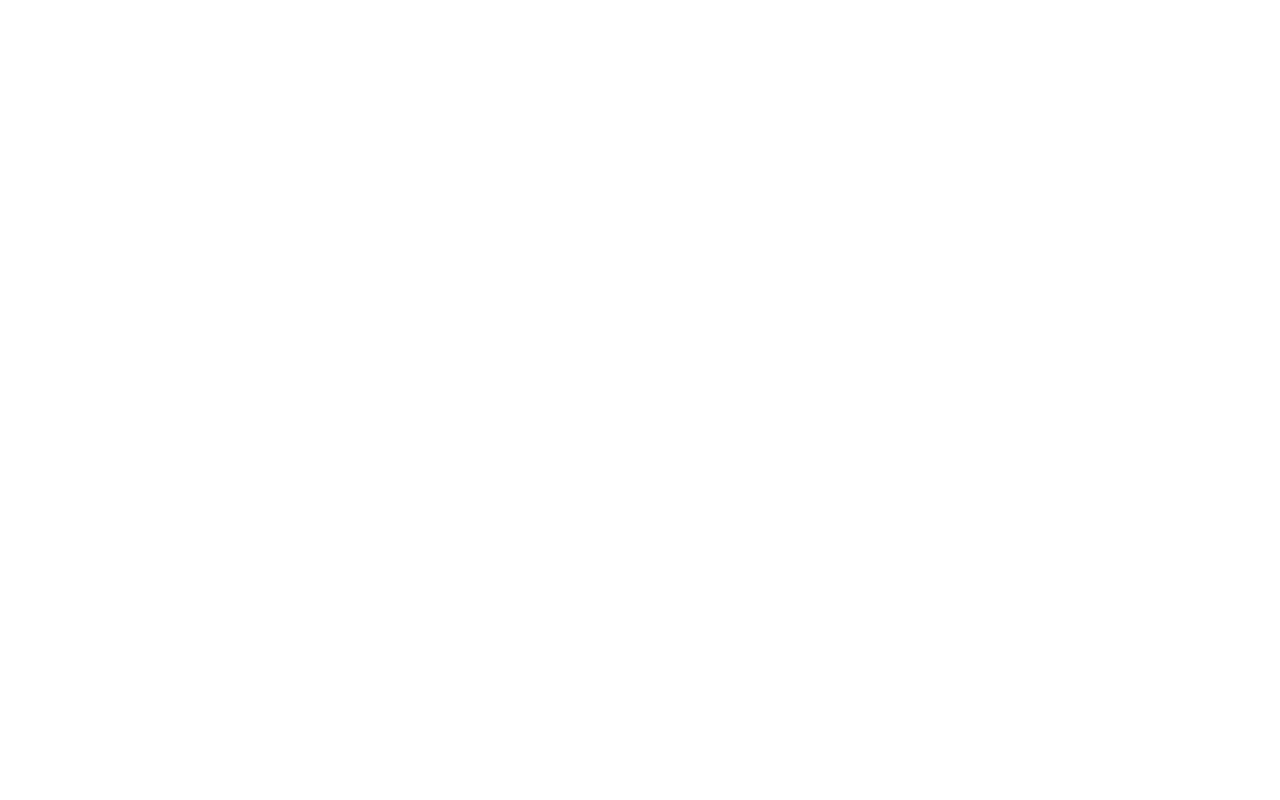
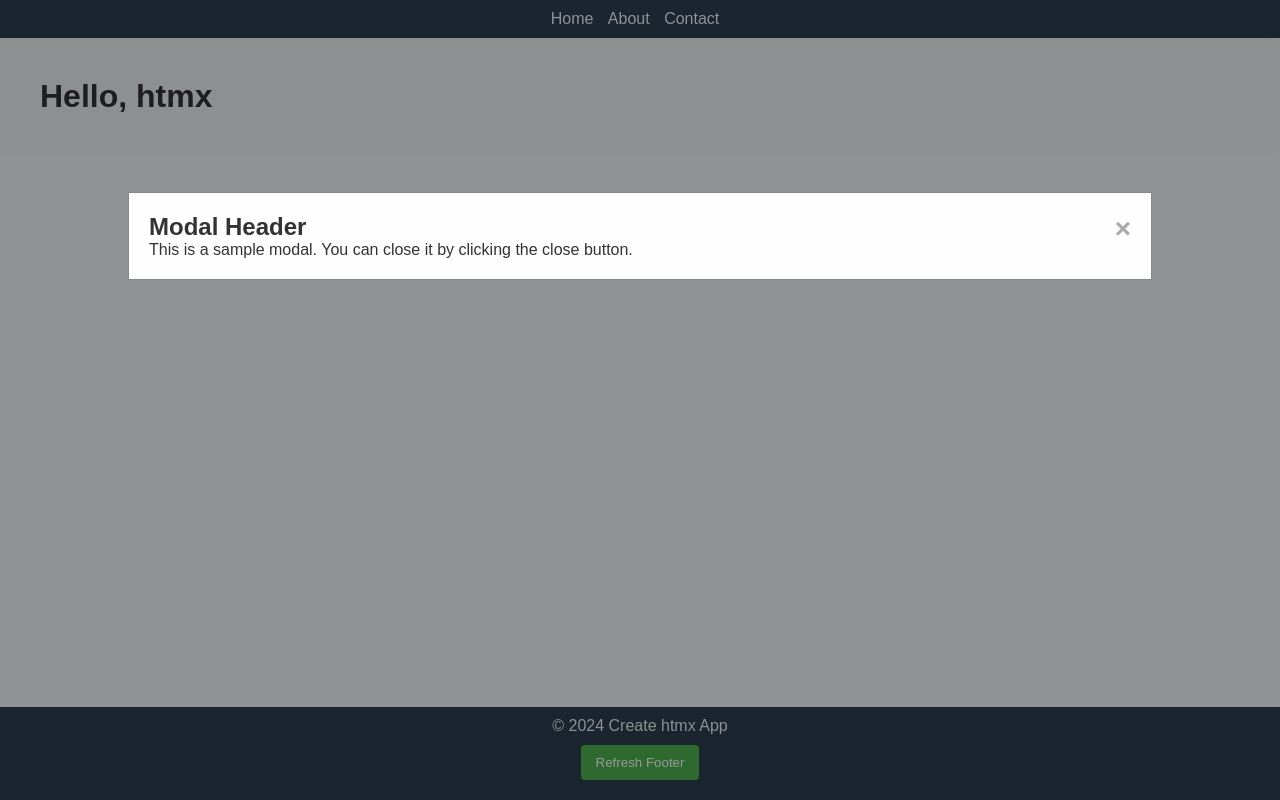
Before and after one commit to codegympr/create-htmx-app, a website: page src/index.html in a window 1280 px wide. Drawn offline with Linux system fonts and the light colour scheme; the site is published under a folder, as on GitHub Pages, so addresses that start at the root find nothing.

Commit message:
Add ES module support and fix file paths

```diff
--- a/package.json
+++ b/package.json
@@ -10,6 +10,7 @@
     "express": "^4.18.2",
     "htmx.org": "^1.9.10"
   },
+  "type": "module",
   "author": "Code Gym 501(c)(3)",
   "license": "The Unlicense"
 }
--- a/src/index.html
+++ b/src/index.html
@@ -4,8 +4,8 @@
 <head>
     <meta charset="UTF-8">
     <title>Create htmx App</title>
-    <link rel="stylesheet" href="/styles/main.css">
-    <script src="/htmx.min.js"></script>
+    <link rel="stylesheet" href="styles/main.css">
+    <script src="htmx.min.js"></script>
 </head>
 <body>
     <header hx-get="components/navbar.html" hx-trigger="load"></header>
```
Also changed, not shown: src/server.js (+6 -3 lines).
